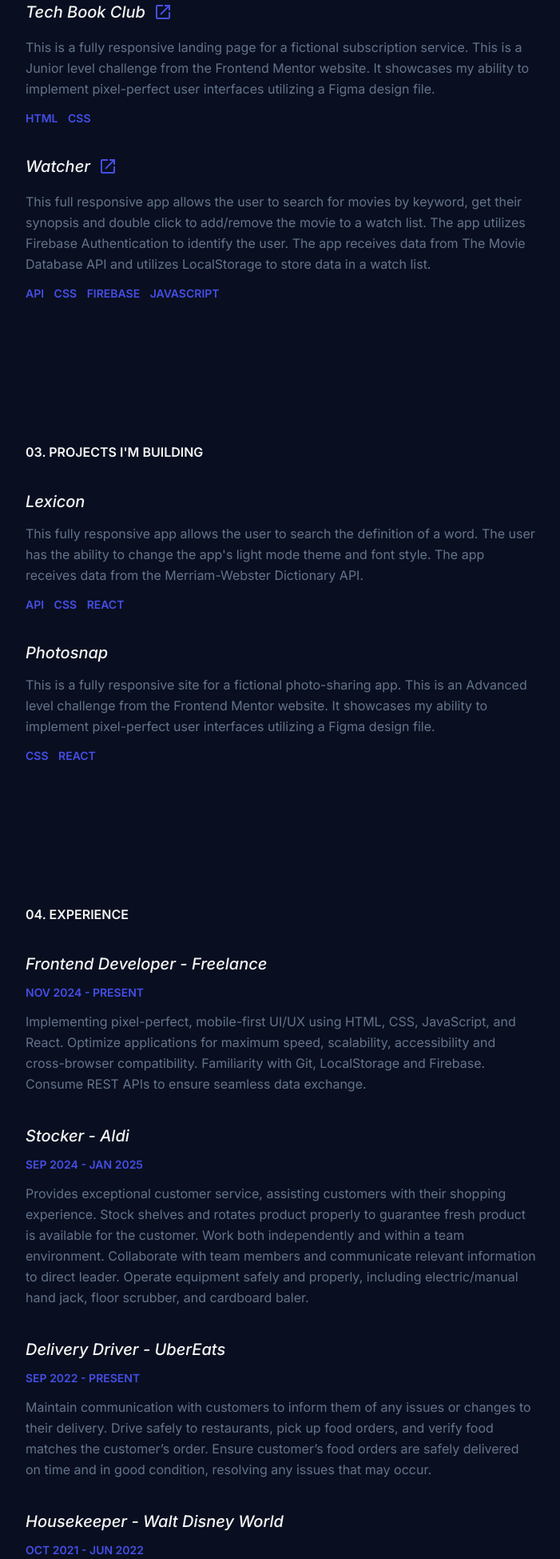
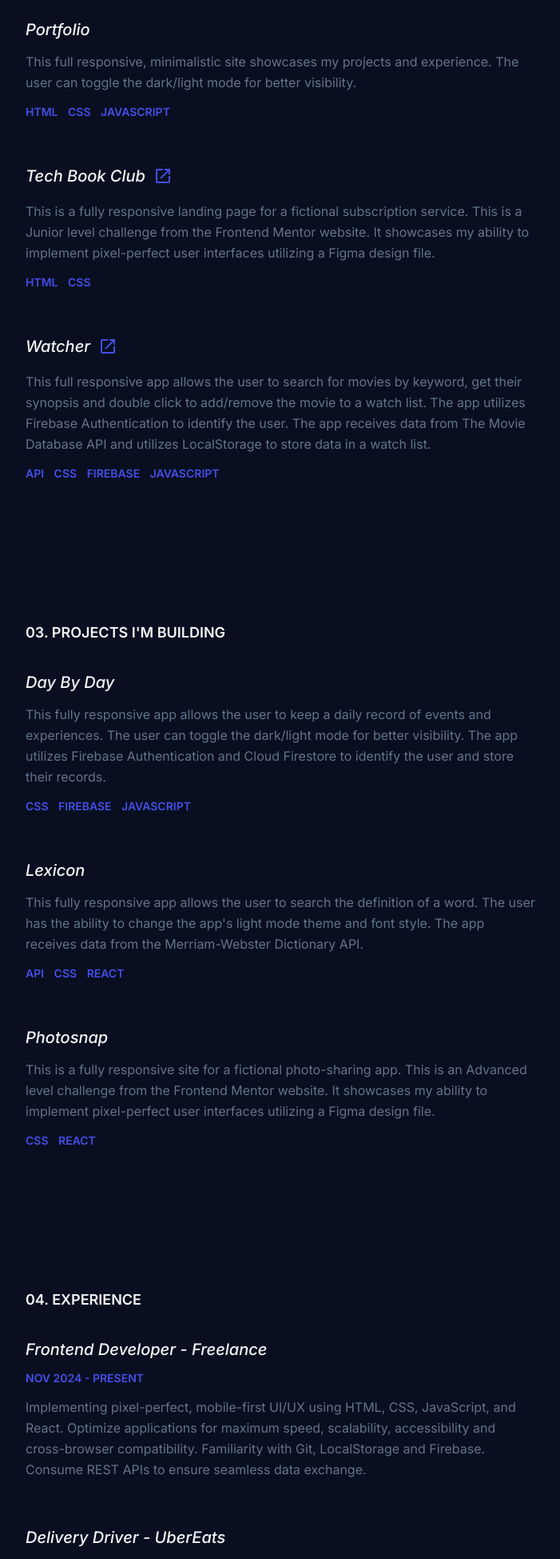
Before and after one commit to alexismgjackson-github/portfolio, a plain HTML site: page Portfolio/index.html in a window 1280 px wide. Shown: the part 851-2800 px from the top of the page at 80% size, without its empty margins (288-989 px from the left). Drawn offline with nearby package versions, Linux system fonts and the light colour scheme.

Commit message:
project updates

```diff
--- a/Portfolio/index.css
+++ b/Portfolio/index.css
@@ -43,7 +43,7 @@ h1 {
 }
 
 h2 {
-  font-size: 1.6rem;
+  font-size: 1.8rem;
   font-weight: 600;
   margin-bottom: 4rem;
   text-transform: uppercase;
@@ -62,6 +62,11 @@ li {
   font-size: 1.6rem;
 }
 
+a {
+  color: var(--color-highlight);
+  text-decoration: none;
+}
+
 a:hover {
   opacity: 0.5;
 }
@@ -75,17 +80,6 @@ p {
 li {
   color: var(--color-medium);
   list-style: none;
-}
-
-a {
-  color: var(--color-highlight);
-  text-decoration: none;
-}
-
-.highlight {
-  color: var(--color-highlight);
-  font-style: italic;
-  font-weight: 500;
 }
 
 /* HEADER */
@@ -157,8 +151,8 @@ main {
   gap: 1.5rem;
 }
 
-.role {
-  font-size: 1.8rem;
+.highlight {
+  color: var(--color-highlight);
   font-style: italic;
   font-weight: 500;
 }
@@ -166,7 +160,7 @@ main {
 .experience-grid,
 .projects-grid {
   display: grid;
-  gap: 4rem;
+  gap: 6rem;
 }
 
 .experience,
@@ -190,21 +184,11 @@ main {
 }
 
 .tool,
-.link,
-.experience-duration {
-  font-weight: 500;
-}
-
-.tool,
 .experience-duration {
   color: var(--color-highlight);
   font-size: 1.4rem;
   font-weight: 600;
   text-transform: uppercase;
-}
-
-.experience-title {
-  font-weight: 500;
 }
 
 /* FOOTER */
--- a/Portfolio/index.html
+++ b/Portfolio/index.html
@@ -74,6 +74,21 @@
           </div>
           <div class="project">
             <div class="project-header">
+              <h3 class="project-name">Portfolio</h3>
+            </div>
+            <p class="project-details">
+              This full responsive, minimalistic site showcases my projects and
+              experience. The user can toggle the dark/light mode for better
+              visibility.
+            </p>
+            <ul class="project-tools">
+              <li class="tool">HTML</li>
+              <li class="tool">CSS</li>
+              <li class="tool">JavaScript</li>
+            </ul>
+          </div>
+          <div class="project">
+            <div class="project-header">
               <h3 class="project-name">Tech Book Club</h3>
               <a
                 href="https://alexis-jackson-techbookclub.netlify.app/"
@@ -131,6 +146,29 @@
         <div class="projects-grid" id="projects-grid">
           <div class="project">
             <div class="project-header">
+              <h3 class="project-name">Day By Day</h3>
+              <a
+                href="#"
+                target="#"
+                class="project-link"
+                alt="Link to Day By Day project"
+              >
+              </a>
+            </div>
+            <p class="project-details">
+              This fully responsive app allows the user to keep a daily record
+              of events and experiences. The user can toggle the dark/light mode
+              for better visibility. The app utilizes Firebase Authentication
+              and Cloud Firestore to identify the user and store their records.
+            </p>
+            <ul class="project-tools">
+              <li class="tool">CSS</li>
+              <li class="tool">Firebase</li>
+              <li class="tool">JavaScript</li>
+            </ul>
+          </div>
+          <div class="project">
+            <div class="project-header">
               <h3 class="project-name">Lexicon</h3>
               <a
                 href="#"
@@ -138,7 +176,6 @@
                 class="project-link"
                 alt="Link to Lexicon project"
               >
-                <!-- <span class="material-symbols-outlined">open_in_new</span> -->
               </a>
             </div>
             <p class="project-details">
@@ -162,7 +199,6 @@
                 class="project-link"
                 alt="Link to Photosnap project"
               >
-                <!-- <span class="material-symbols-outlined">open_in_new</span> -->
               </a>
             </div>
             <p class="project-details">
@@ -196,6 +232,17 @@
             </p>
           </div>
           <div class="experience">
+            <h3 class="experience-title">Delivery Driver - UberEats</h3>
+            <span class="experience-duration">Sep 2022 - Present</span>
+            <p class="experience-details">
+              Maintain communication with customers to inform them of any issues
+              or changes to their delivery. Drive safely to restaurants, pick up
+              food orders, and verify food matches the customer’s order. Ensure
+              customer’s food orders are safely delivered on time and in good
+              condition, resolving any issues that may occur.
+            </p>
+          </div>
+          <div class="experience">
             <h3 class="experience-title">Stocker - Aldi</h3>
             <span class="experience-duration">Sep 2024 - Jan 2025</span>
             <p class="experience-details">
@@ -206,17 +253,6 @@
               with team members and communicate relevant information to direct
               leader. Operate equipment safely and properly, including
               electric/manual hand jack, floor scrubber, and cardboard baler.
-            </p>
-          </div>
-          <div class="experience">
-            <h3 class="experience-title">Delivery Driver - UberEats</h3>
-            <span class="experience-duration">Sep 2022 - Present</span>
-            <p class="experience-details">
-              Maintain communication with customers to inform them of any issues
-              or changes to their delivery. Drive safely to restaurants, pick up
-              food orders, and verify food matches the customer’s order. Ensure
-              customer’s food orders are safely delivered on time and in good
-              condition, resolving any issues that may occur.
             </p>
           </div>
           <div class="experience">
```
